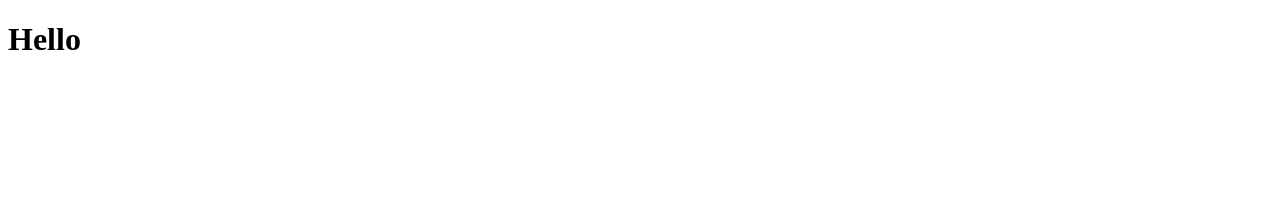
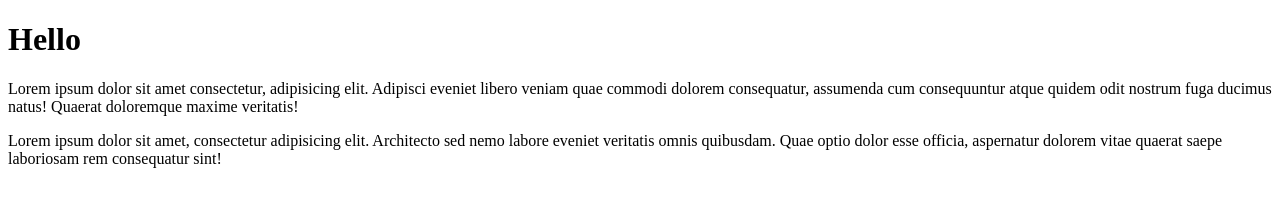
Before and after one commit to eugenevolnisty/lesson-25.11.2021, a plain HTML site: page index.html in a window 1280 px wide. Drawn offline with Linux system fonts and the light colour scheme.

Commit message:
added folder css

```diff
--- a/index.html
+++ b/index.html
@@ -8,5 +8,7 @@
 </head>
 <body>
     <h1>Hello</h1>
+    <P>Lorem ipsum dolor sit amet consectetur, adipisicing elit. Adipisci eveniet libero veniam quae commodi dolorem consequatur, assumenda cum consequuntur atque quidem odit nostrum fuga ducimus natus! Quaerat doloremque maxime veritatis!</P>
+    <P>Lorem ipsum dolor sit amet, consectetur adipisicing elit. Architecto sed nemo labore eveniet veritatis omnis quibusdam. Quae optio dolor esse officia, aspernatur dolorem vitae quaerat saepe laboriosam rem consequatur sint!</P>
 </body>
 </html>
```
Also changed, not shown: css/style.css (renamed from style.css).
